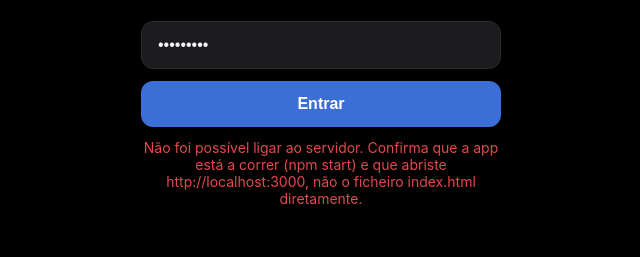
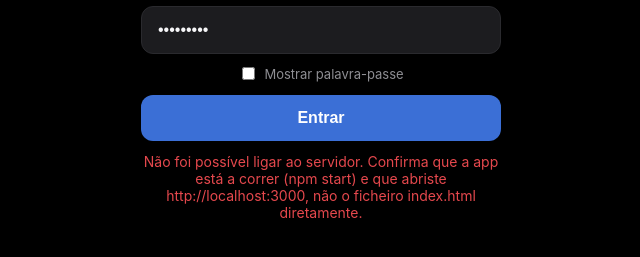
Before and after one commit to edgarsilvadesigner-lgtm/gastos-app, a website: page public/index.html in a window 1280 px wide. Both pictures are taken after typing "Sample123" into the empty fields and a click on the button "Entrar". Shown: the part 361-618 px from the top of the page, without its empty margins (319-959 px from the left). Drawn offline with Linux system fonts and the light colour scheme; no server answers.

Commit message:
Corrige login no telemóvel: desliga autocorreção/autocapitalização e ignora espaços na password

```diff
--- a/public/app.js
+++ b/public/app.js
@@ -442,11 +442,16 @@
   }
 
   function wireLogin() {
+    $('show-password-toggle').addEventListener('change', (e) => {
+      $('login-password').type = e.target.checked ? 'text' : 'password';
+    });
+
     $('login-form').addEventListener('submit', async (e) => {
       e.preventDefault();
       $('login-error').classList.add('hidden');
       try {
-        await api('/api/login', { method: 'POST', body: JSON.stringify({ password: $('login-password').value }) });
+        const password = $('login-password').value.trim();
+        await api('/api/login', { method: 'POST', body: JSON.stringify({ password }) });
         location.reload();
       } catch (err) {
         $('login-error').textContent = err.status === 401
--- a/public/index.html
+++ b/public/index.html
@@ -24,7 +24,10 @@
       <h1>Gastos</h1>
       <p class="muted">Introduz a palavra-passe para continuar</p>
       <form id="login-form">
-        <input id="login-password" type="password" inputmode="text" autocomplete="current-password" placeholder="Palavra-passe" required />
+        <input id="login-password" type="password" inputmode="text" autocomplete="off" autocapitalize="off" autocorrect="off" spellcheck="false" placeholder="Palavra-passe" required />
+        <label class="show-password-label">
+          <input type="checkbox" id="show-password-toggle" /> Mostrar palavra-passe
+        </label>
         <button type="submit" class="btn-primary">Entrar</button>
       </form>
       <p id="login-error" class="error hidden">Palavra-passe incorreta.</p>
--- a/public/styles.css
+++ b/public/styles.css
@@ -100,6 +100,16 @@ input:focus { outline: none; border-color: var(--accent); }
   color: var(--danger);
   font-size: 14px;
   margin-top: 12px;
+}
+
+.show-password-label {
+  display: flex;
+  align-items: center;
+  gap: 6px;
+  font-size: 13px;
+  color: var(--text-muted);
+  justify-content: center;
+  margin-top: -2px;
 }
 
 /* ---------- User select ---------- */
--- a/server/index.js
+++ b/server/index.js
@@ -58,7 +58,7 @@ async function categoryLookup(type) {
 
 app.post('/api/login', (req, res) => {
   const { password } = req.body || {};
-  if (typeof password !== 'string' || password !== APP_PASSWORD) {
+  if (typeof password !== 'string' || password.trim() !== APP_PASSWORD) {
     return res.status(401).json({ error: 'invalid_password' });
   }
   res.cookie(COOKIE_NAME, sign('ok'), {
```
